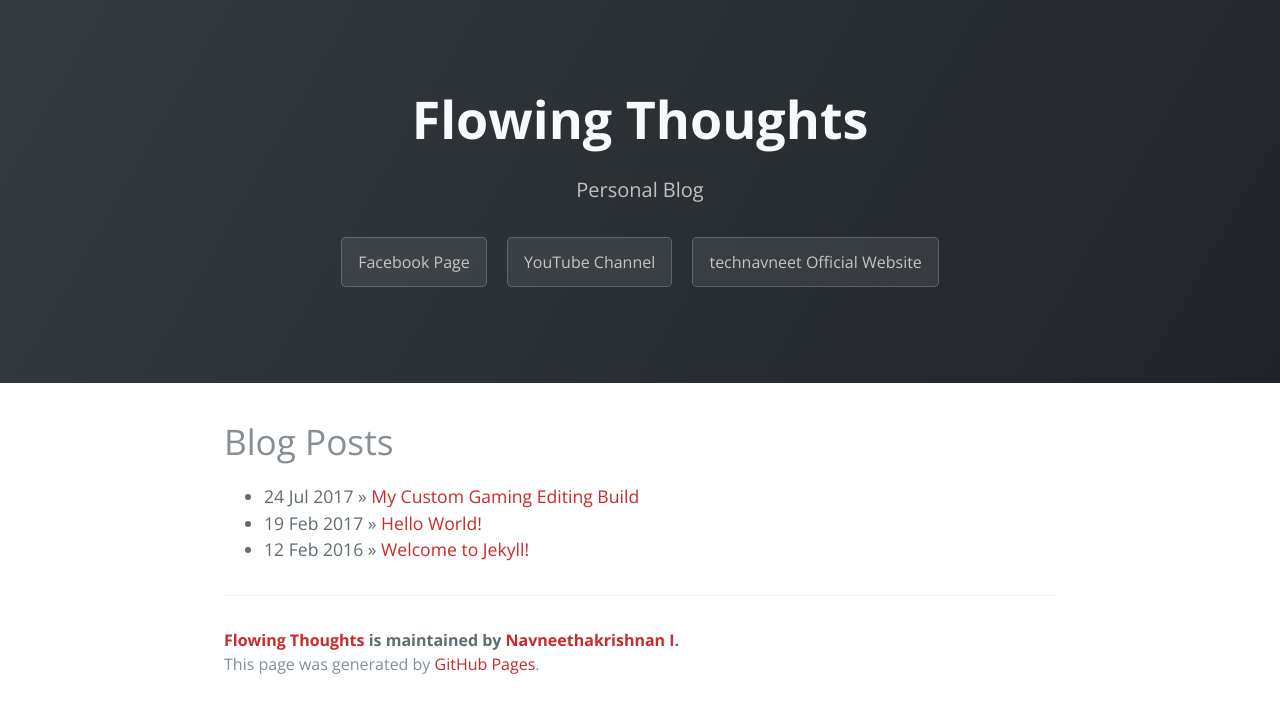
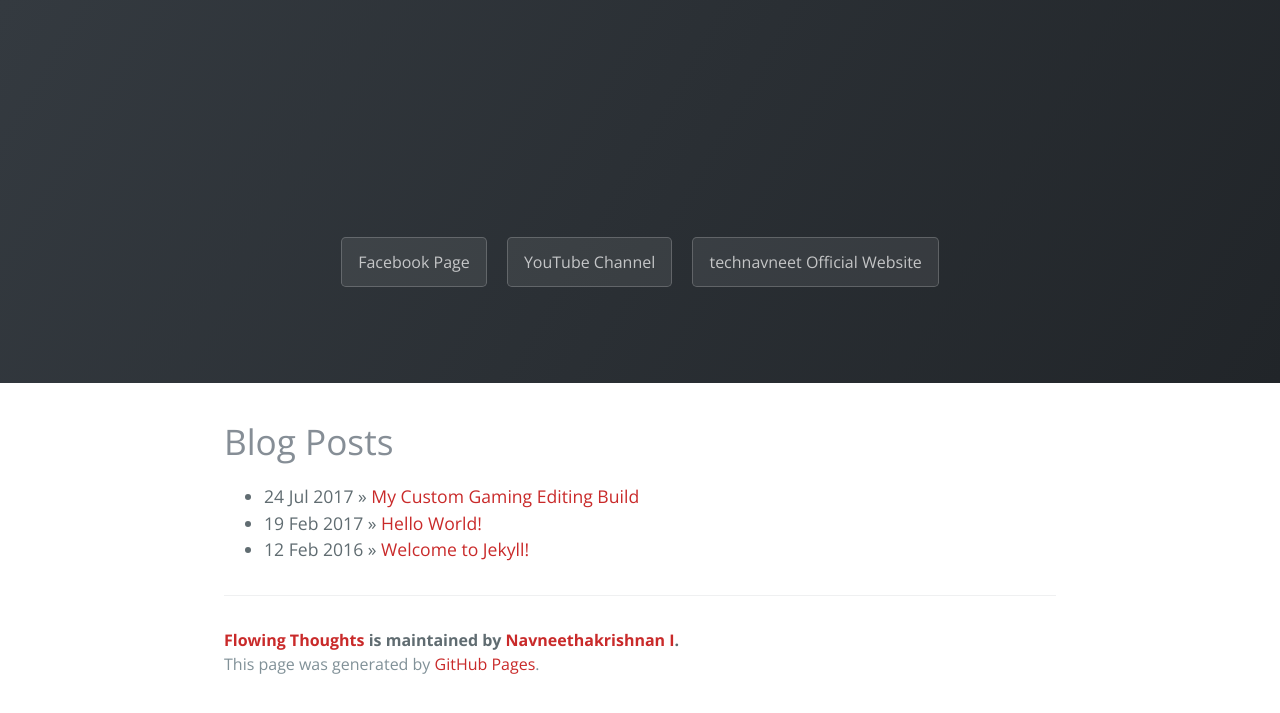
Before and after one commit to Navneet-Suresh/Navneet-Suresh.github.io, a Jekyll site: the page built from index.html, in a window 1280 px wide. Shown: the top 713 px of the page. Built offline with Jekyll 4.4.1, drawn with Linux system fonts in a browser that asks for light colours; nearby versions of some CDN libraries; the list of posts is cut into pages by our own code.

Commit message:
Update page-header.html

```diff
--- a/_includes/page-header.html
+++ b/_includes/page-header.html
@@ -1,6 +1,6 @@
 <section class="page-header animated fadeInDown">
-  <a href = "https://navneet-suresh.github.io"><h1 class="project-name animated zoomInUp">{{ site.title }}</h1></a>
-  <h2 class="project-tagline animated zoomInUp">{{ site.tagline }}</h2>
+  <a href = "https://navneet-suresh.github.io"><h1 class="project-name animated zoomOutDown">{{ site.title }}</h1></a>
+  <h2 class="project-tagline animated zoomOutDown">{{ site.tagline }}</h2>
   <a href="https://www.facebook.com/itechnavneet/" target="_blank" class="btn animated fadeInUp">Facebook Page</a>
   <a href="https://www.youtube.com/channel/UCrG4ZzOVN2vq4RksdiinZiw" target="_blank" class="btn animated fadeInUp">YouTube Channel</a>
   <a href='http://www.technavneet.com' target= "_blank" class="btn animated fadeInUp"> technavneet Official Website</a>
```
